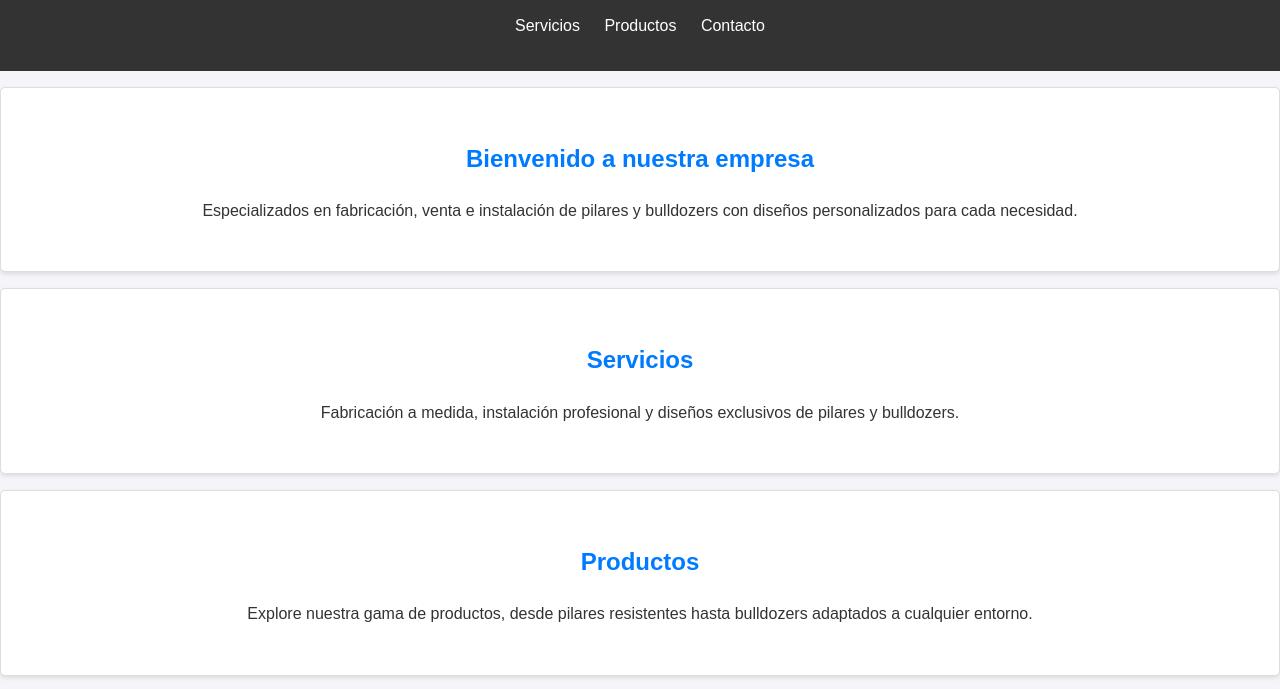
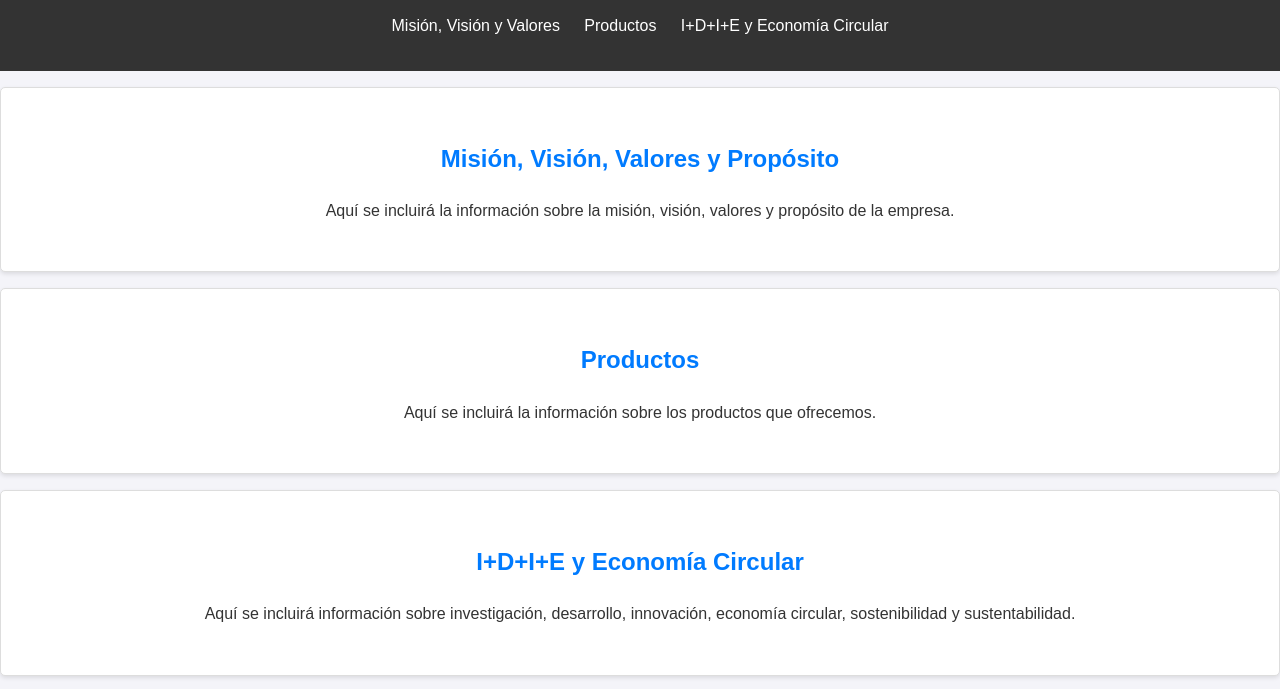
Before and after one commit to PerroCuete/PROYECT-pilares-personalizados-instalacion-web, a plain HTML site: page index.html in a window 1280 px wide. Shown: the part 83-772 px from the top of the page. Drawn offline with Linux system fonts and the light colour scheme.

Commit message:
index.html

```diff
--- a/index.html
+++ b/index.html
@@ -11,32 +11,30 @@
         <h1>Pilares y Bulldozers</h1>
         <nav>
             <ul>
-                <li><a href="#servicios">Servicios</a></li>
+                <li><a href="#mision-vision">Misión, Visión y Valores</a></li>
                 <li><a href="#productos">Productos</a></li>
-                <li><a href="#contacto">Contacto</a></li>
+                <li><a href="#innovacion">I+D+I+E y Economía Circular</a></li>
             </ul>
         </nav>
     </header>
 
     <main>
-        <section id="intro">
-            <h2>Bienvenido a nuestra empresa</h2>
-            <p>Especializados en fabricación, venta e instalación de pilares y bulldozers con diseños personalizados para cada necesidad.</p>
+        <!-- Misión, Visión y Valores -->
+        <section id="mision-vision">
+            <h2>Misión, Visión, Valores y Propósito</h2>
+            <p>Aquí se incluirá la información sobre la misión, visión, valores y propósito de la empresa.</p>
         </section>
 
-        <section id="servicios">
-            <h2>Servicios</h2>
-            <p>Fabricación a medida, instalación profesional y diseños exclusivos de pilares y bulldozers.</p>
+        <!-- Productos -->
+        <section id="productos">
+            <h2>Productos</h2>
+            <p>Aquí se incluirá la información sobre los productos que ofrecemos.</p>
         </section>
 
-        <section id="productos">
-            <h2>Productos</h2>
-            <p>Explore nuestra gama de productos, desde pilares resistentes hasta bulldozers adaptados a cualquier entorno.</p>
-        </section>
-
-        <section id="contacto">
-            <h2>Contacto</h2>
-            <p>¿Interesado en nuestros servicios? <a href="mailto:info@pilaresybulldozers.com">Contáctanos</a> para más información.</p>
+        <!-- Innovación y sostenibilidad -->
+        <section id="innovacion">
+            <h2>I+D+I+E y Economía Circular</h2>
+            <p>Aquí se incluirá información sobre investigación, desarrollo, innovación, economía circular, sostenibilidad y sustentabilidad.</p>
         </section>
     </main>
 
```
